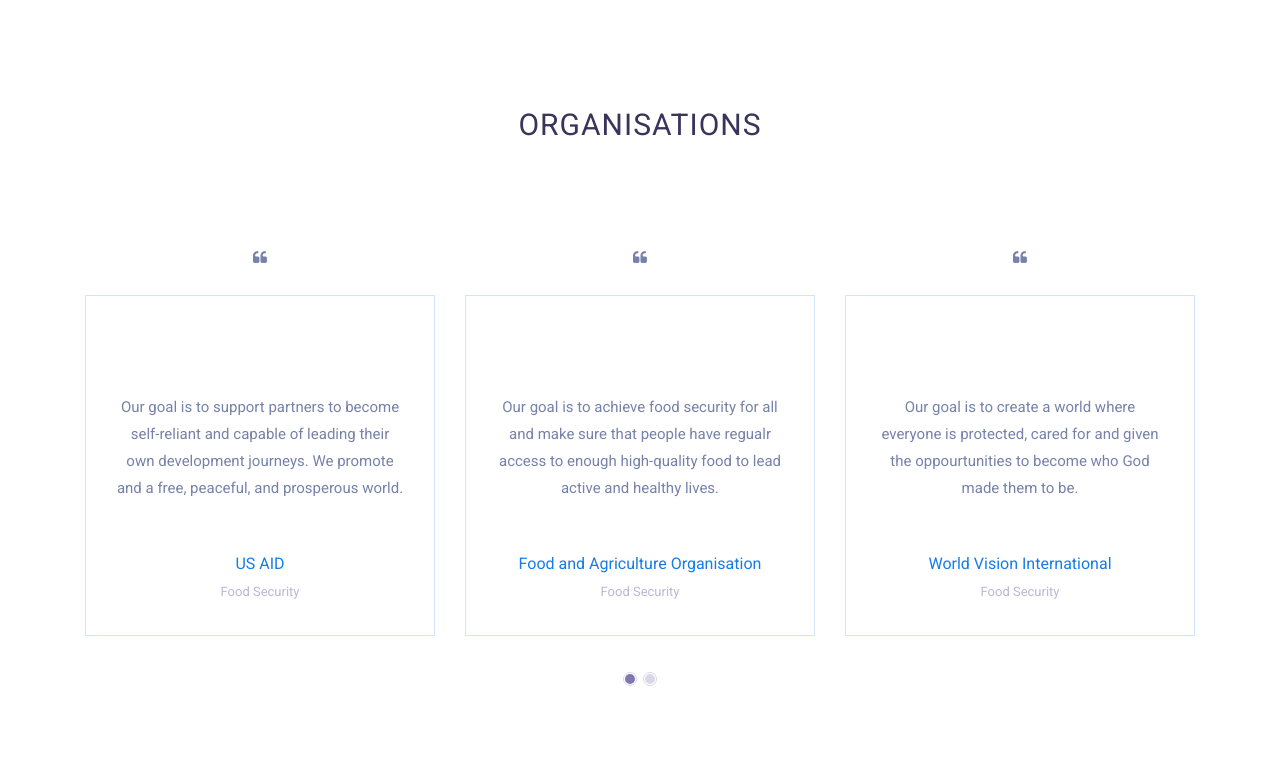
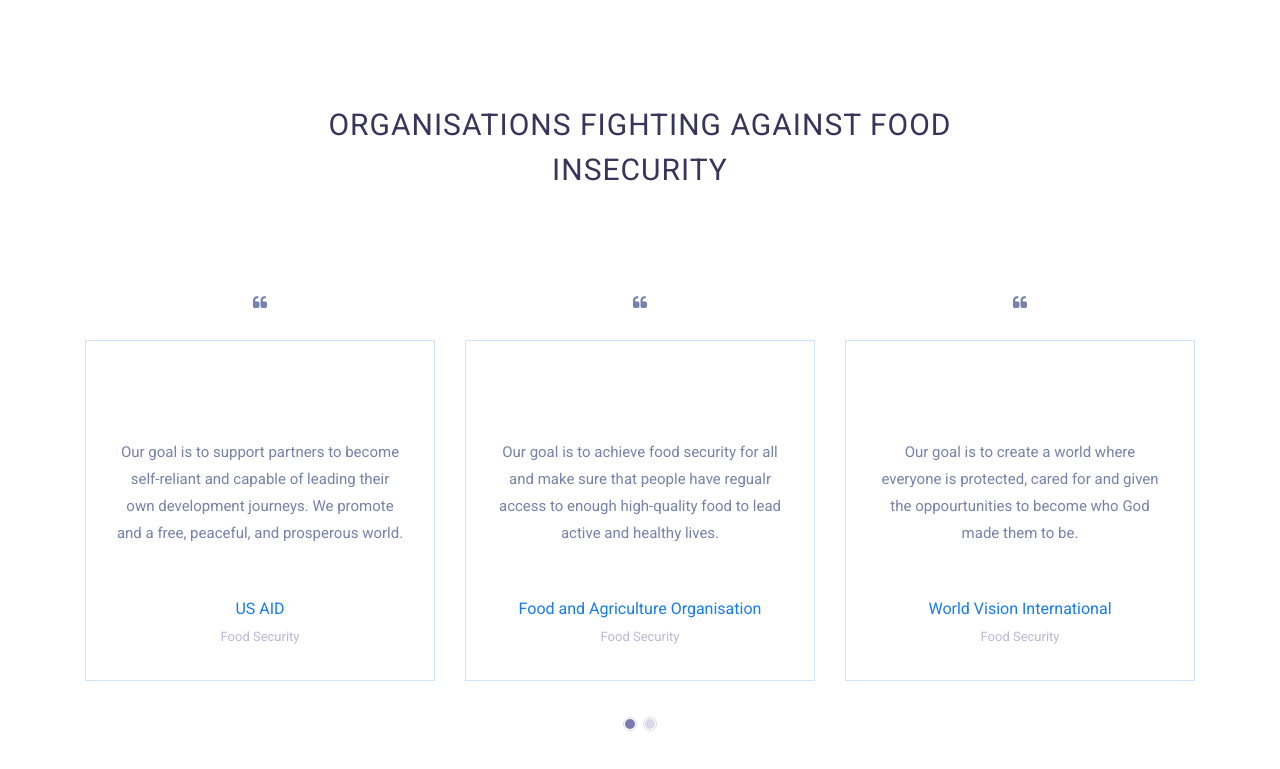
Before and after one commit to Mike-15/mike-15.github.io, a plain HTML site: page mali.html in a window 1280 px wide. Shown: the part 2208-2977 px from the top of the page. Drawn offline with Linux system fonts and the light colour scheme; some packages are replaced by stand-ins of ours; no server answers; files whose address does not match are found by name.

Commit message:
qwerfqwer

```diff
--- a/mali.html
+++ b/mali.html
@@ -138,7 +138,7 @@
       <div class="container">
         <div class="row justify-content-center mb-5 pb-3">
           <div class="col-md-7 heading-section ftco-animate text-center">
-            <h2 class="mb-4">Organisations</h2>
+            <h2 class="mb-4">Organisations Fighting Against Food Insecurity</h2>
           </div>
         </div>
         <div class="row">
```
